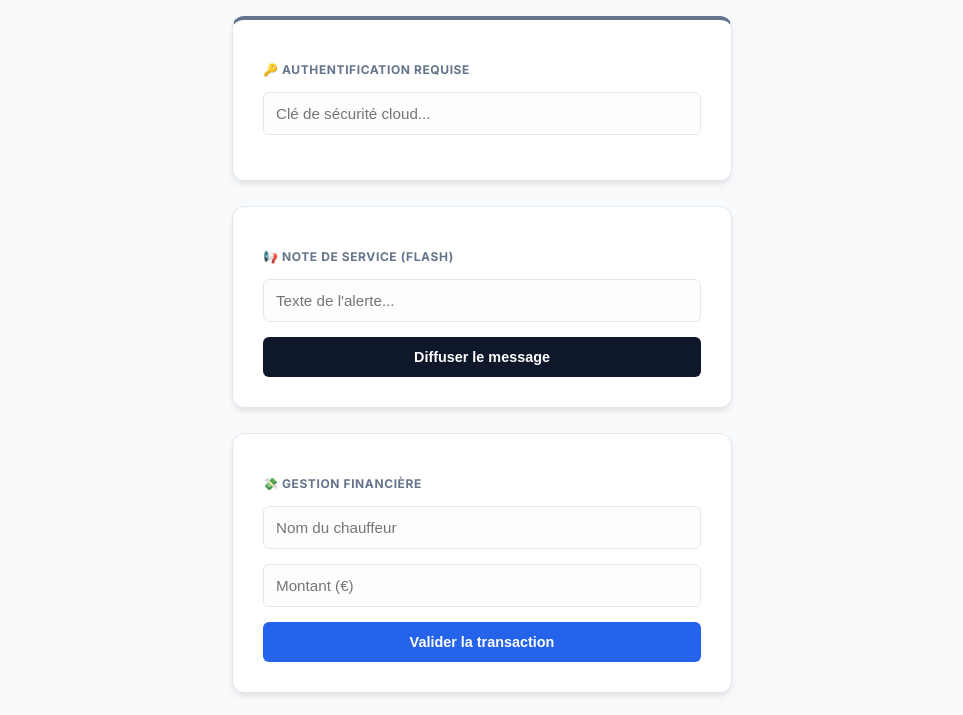
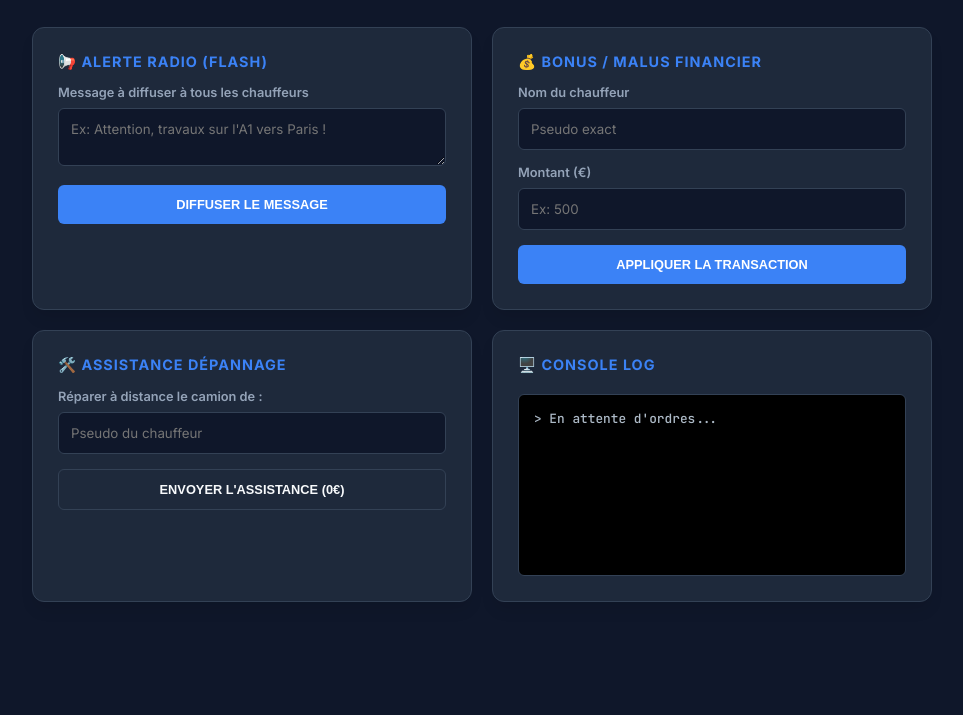
Before and after one commit to DamienGamer601/VTC-Dashboard-Pro, a website: page dashboard/admin.html in a window 1280 px wide. Shown: the part 91-806 px from the top of the page, without its empty margins (158-1121 px from the left). Drawn offline with nearby package versions, Linux system fonts and the light colour scheme; no server answers.

Commit message:
Amélioration du panel admin avec console de logs

```diff
--- a/dashboard/admin.html
+++ b/dashboard/admin.html
@@ -3,89 +3,126 @@
 <head>
     <meta charset="UTF-8">
     <meta name="viewport" content="width=device-width, initial-scale=1.0">
-    <title>Administration Flotte - VTC Pro</title>
+    <title>Console Logistique - VTC Pro</title>
     <link href="https://fonts.googleapis.com/css2?family=Inter:wght@400;600;700&family=JetBrains+Mono:wght@500&display=swap" rel="stylesheet">
     <style>
         :root {
-            --bg: #f8fafc; --sidebar: #0f172a; --accent: #2563eb; --card: #ffffff;
-            --text-main: #1e293b; --text-muted: #64748b; --border: #e2e8f0;
-            --danger: #ef4444; --success: #10b981; --warning: #f59e0b;
+            --bg: #0f172a; --card: #1e293b; --accent: #3b82f6;
+            --text: #f8fafc; --muted: #94a3b8; --border: #334155;
+            --success: #10b981; --danger: #ef4444;
         }
-        body { background: var(--bg); color: var(--text-main); font-family: 'Inter', sans-serif; margin: 0; display: flex; justify-content: center; padding: 40px; }
-        .admin-container { max-width: 500px; width: 100%; }
-        .card { background: var(--card); border-radius: 12px; padding: 30px; border: 1px solid var(--border); box-shadow: 0 4px 6px -1px rgba(0,0,0,0.1); margin-bottom: 25px; }
-        h1 { font-size: 1.25rem; font-weight: 700; text-align: center; color: var(--sidebar); margin-bottom: 30px; letter-spacing: -0.025em; }
-        h3 { font-size: 0.75rem; font-weight: 700; color: var(--text-muted); text-transform: uppercase; letter-spacing: 0.05em; margin-bottom: 15px; }
-        input {
-            width: 100%; padding: 12px; margin-bottom: 15px; border-radius: 6px;
-            border: 1px solid var(--border); background: #fdfdfd; color: var(--text-main); font-size: 0.95rem; box-sizing: border-box;
+
+        body { background: var(--bg); color: var(--text); font-family: 'Inter', sans-serif; margin: 0; padding: 20px; }
+        .container { max-width: 900px; margin: 0 auto; }
+
+        header { display: flex; justify-content: space-between; align-items: center; margin-bottom: 30px; border-bottom: 1px solid var(--border); padding-bottom: 20px; }
+        .status-dot { height: 10px; width: 10px; background: var(--success); border-radius: 50%; display: inline-block; margin-right: 8px; }
+
+        .grid { display: grid; grid-template-columns: 1fr 1fr; gap: 20px; }
+        .card { background: var(--card); padding: 25px; border-radius: 12px; border: 1px solid var(--border); box-shadow: 0 10px 15px -3px rgba(0,0,0,0.1); }
+        h3 { margin-top: 0; font-size: 0.9rem; text-transform: uppercase; color: var(--accent); letter-spacing: 1px; }
+
+        label { display: block; font-size: 0.8rem; margin-bottom: 8px; color: var(--muted); font-weight: 600; }
+        input, select, textarea {
+            width: 100%; padding: 12px; background: #0f172a; border: 1px solid var(--border);
+            border-radius: 6px; color: white; margin-bottom: 15px; box-sizing: border-box; font-family: 'Inter';
         }
-        input:focus { outline: 2px solid var(--accent); border-color: transparent; }
+
         .btn {
-            width: 100%; padding: 12px; border: none; border-radius: 6px; font-weight: 600; cursor: pointer; transition: 0.2s; font-size: 0.9rem;
+            width: 100%; padding: 12px; border: none; border-radius: 6px; font-weight: 700; cursor: pointer; transition: 0.2s; text-transform: uppercase; font-size: 0.8rem;
         }
-        .btn-flash { background: var(--sidebar); color: white; }
-        .btn-bonus { background: var(--accent); color: white; }
-        .btn-repair { background: var(--warning); color: white; }
-        .btn:hover { filter: brightness(1.1); transform: translateY(-1px); }
-        .back-link { display: block; text-align: center; margin-top: 20px; color: var(--text-muted); text-decoration: none; font-size: 0.85rem; }
+        .btn-blue { background: var(--accent); color: white; }
+        .btn-blue:hover { background: #2563eb; }
+        .btn-outline { background: transparent; border: 1px solid var(--border); color: var(--text); }
+        .btn-outline:hover { background: var(--border); }
+
+        .log-box { margin-top: 20px; background: #000; padding: 15px; border-radius: 6px; font-family: 'JetBrains Mono'; font-size: 0.8rem; height: 150px; overflow-y: auto; color: #adbac7; border: 1px solid var(--border); }
     </style>
 </head>
 <body>
-    <div class="admin-container">
-        <h1>🛠️ PANEL DIRECTION</h1>
 
-        <div class="card" style="border-top: 4px solid var(--text-muted);">
-            <h3>🔑 Authentification Requise</h3>
-            <input type="password" id="admin-pass" placeholder="Clé de sécurité cloud...">
+    <div class="container">
+        <header>
+            <div>
+                <h1 style="margin:0; font-size:1.4rem;">CENTRE DE DISPATCHING</h1>
+                <p style="color:var(--muted); margin:5px 0 0 0; font-size:0.8rem;"><span class="status-dot"></span> Système de Gestion de Flotte Connecté</p>
+            </div>
+            <button class="btn btn-outline" style="width:auto;" onclick="window.location.href='index.html'">Quitter le Panel</button>
+        </header>
+
+        <div class="grid">
+            <div class="card">
+                <h3>📢 Alerte Radio (Flash)</h3>
+                <label>Message à diffuser à tous les chauffeurs</label>
+                <textarea id="flash-msg" placeholder="Ex: Attention, travaux sur l'A1 vers Paris !"></textarea>
+                <button class="btn btn-blue" onclick="sendFlash()">Diffuser le message</button>
             </div>
 
             <div class="card">
-            <h3>📢 Note de Service (Flash)</h3>
-            <input type="text" id="flash-msg" placeholder="Texte de l'alerte...">
-            <button class="btn btn-flash" onclick="sendFlash()">Diffuser le message</button>
+                <h3>💰 Bonus / Malus Financier</h3>
+                <label>Nom du chauffeur</label>
+                <input type="text" id="target-driver" placeholder="Pseudo exact">
+                <label>Montant (€)</label>
+                <input type="number" id="bonus-amount" placeholder="Ex: 500">
+                <button class="btn btn-blue" onclick="giveBonus()">Appliquer la transaction</button>
             </div>
 
             <div class="card">
-            <h3>💸 Gestion Financière</h3>
-            <input type="text" id="bonus-name" placeholder="Nom du chauffeur">
-            <input type="number" id="bonus-amount" placeholder="Montant (€)">
-            <button class="btn btn-bonus" onclick="sendBonus()">Valider la transaction</button>
+                <h3>🛠️ Assistance Dépannage</h3>
+                <label>Réparer à distance le camion de :</label>
+                <input type="text" id="repair-driver" placeholder="Pseudo du chauffeur">
+                <button class="btn btn-outline" onclick="remoteRepair()">Envoyer l'assistance (0€)</button>
             </div>
 
             <div class="card">
-            <h3>🛠️ Assistance Technique</h3>
-            <input type="text" id="repair-name" placeholder="Nom du chauffeur">
-            <button class="btn btn-repair" onclick="sendRepair()">Réparer à distance</button>
+                <h3>🖥️ Console Log</h3>
+                <div class="log-box" id="admin-logs">
+                    > En attente d'ordres...<br>
                 </div>
-
-        <a href="index.html" class="back-link">← Quitter l'administration</a>
+            </div>
+        </div>
     </div>
 
     <script src="/socket.io/socket.io.js"></script>
     <script>
         const socket = io();
+        const SECRET = "DAMIAN_VTC_2024"; // Ta clé de sécurité
+
+        function addLog(msg) {
+            const box = document.getElementById('admin-logs');
+            box.innerHTML += `> ${new Date().toLocaleTimeString()} : ${msg}<br>`;
+            box.scrollTop = box.scrollHeight;
+        }
+
         function sendFlash() {
             const msg = document.getElementById('flash-msg').value;
-            const pass = document.getElementById('admin-pass').value;
-            if(msg && pass) { socket.emit('admin_flash', msg); alert("Diffusé !"); }
+            if(!msg) return;
+            socket.emit('admin_flash', msg);
+            addLog(`Alerte envoyée : "${msg}"`);
+            document.getElementById('flash-msg').value = "";
         }
-        function sendBonus() {
-            const name = document.getElementById('bonus-name').value;
+
+        function giveBonus() {
+            const driver = document.getElementById('target-driver').value;
             const amount = document.getElementById('bonus-amount').value;
-            const pass = document.getElementById('admin-pass').value;
-            if(name && amount && pass) {
-                socket.emit('admin_give_bonus', { driverName: name, amount: amount, secret: pass });
-                alert("Ordre financier envoyé.");
+            if(!driver || !amount) return;
+
+            socket.emit('admin_give_bonus', {
+                secret: SECRET,
+                driverName: driver,
+                amount: amount
+            });
+            addLog(`Transaction de ${amount}€ vers ${driver}`);
         }
-        }
-        function sendRepair() {
-            const name = document.getElementById('repair-name').value;
-            const pass = document.getElementById('admin-pass').value;
-            if(name && pass) {
-                socket.emit('admin_repair_truck', { driverName: name, secret: pass });
-                alert("Signal de réparation envoyé.");
-            }
+
+        function remoteRepair() {
+            const driver = document.getElementById('repair-driver').value;
+            if(!driver) return;
+            socket.emit('admin_repair_truck', {
+                secret: SECRET,
+                driverName: driver
+            });
+            addLog(`Ordre de réparation envoyé à ${driver}`);
         }
     </script>
 </body>
--- a/relay-client/package.json
+++ b/relay-client/package.json
@@ -11,6 +11,7 @@
   "license": "ISC",
   "type": "commonjs",
   "dependencies": {
+    "axios": "^1.13.6",
     "socket.io-client": "^4.8.3"
   }
 }
```
Also changed, not shown: 1 other file. Lines whose indentation alone changed are shown as unchanged.
